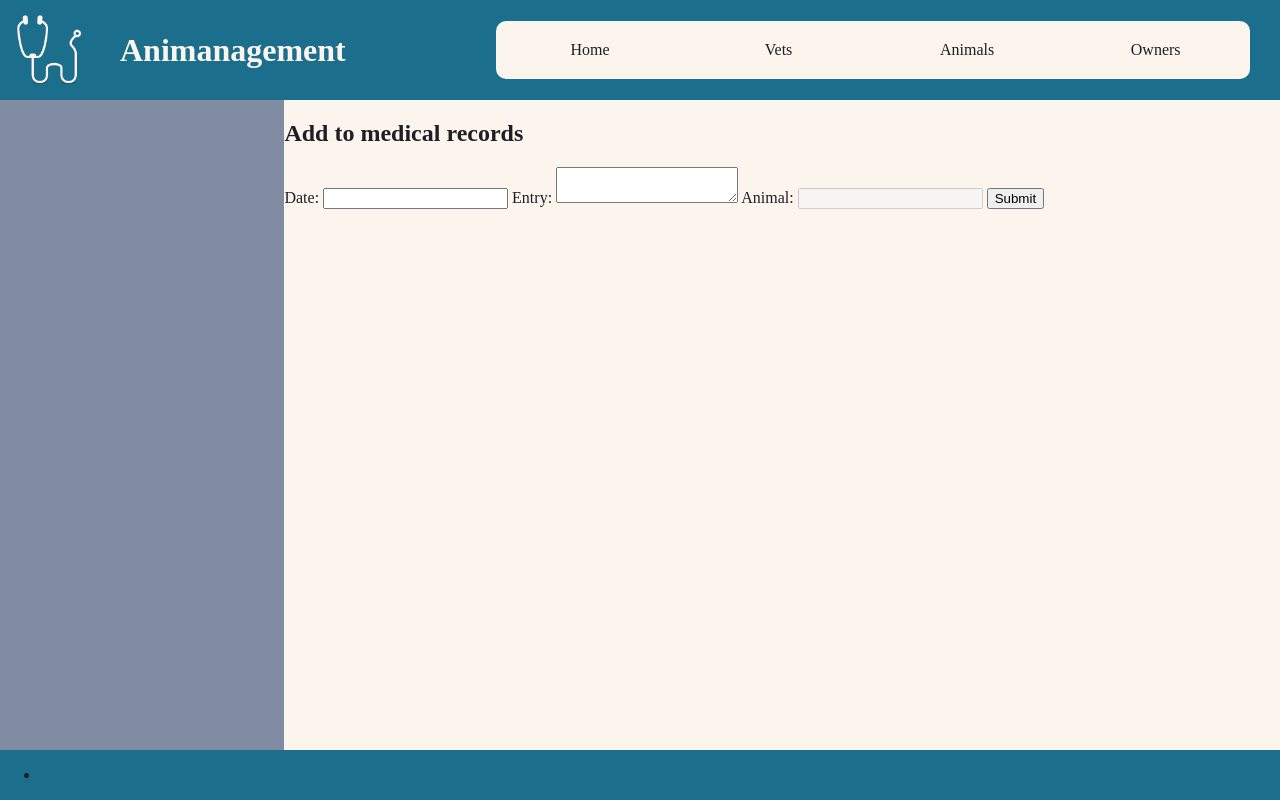
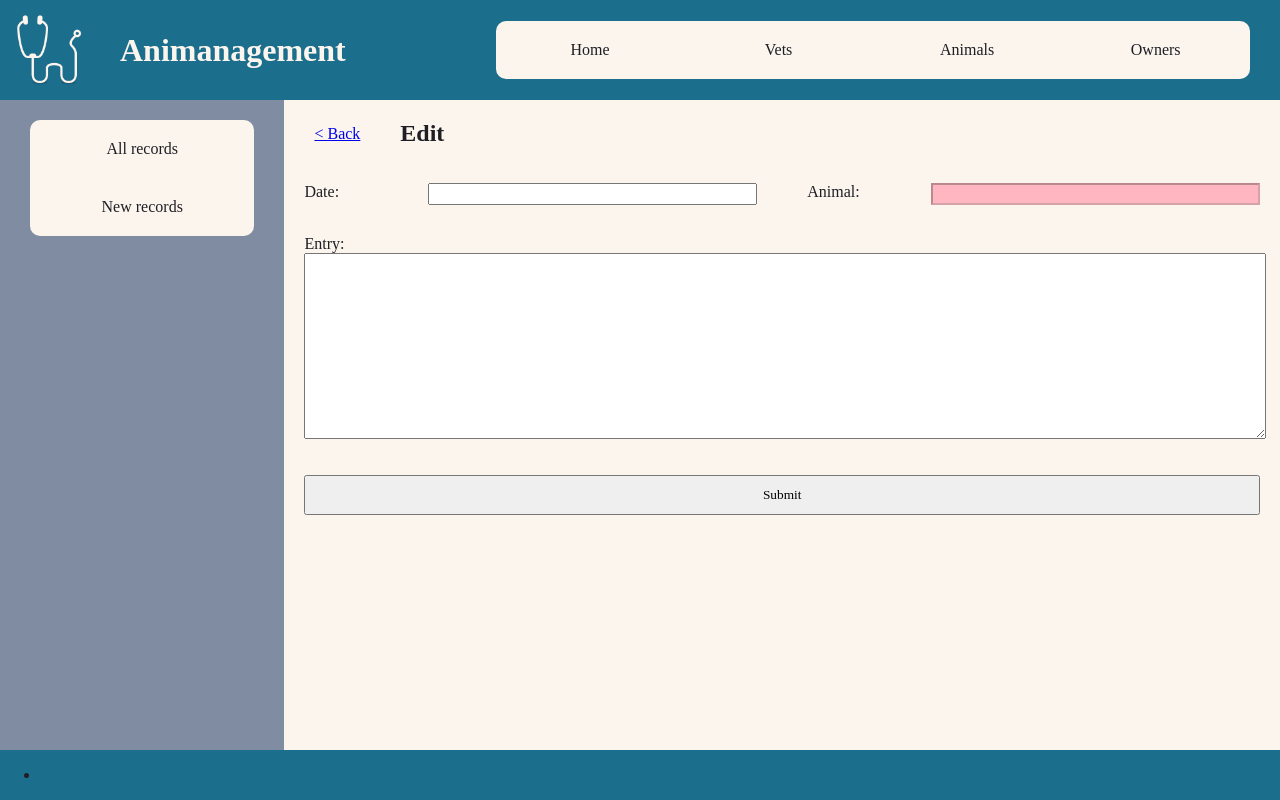
Before and after one commit to JnnyRdng/animanagement, a Flask app: template templates/records/edit.html in a window 1280 px wide. Run offline with Flask 2, Linux system fonts and the light colour scheme; the template is opened without the code that fills it, so the values that code supplies are empty; some web fonts are replaced.

Commit message:
styled new and edit record forms

```diff
--- a/templates/records/edit.html
+++ b/templates/records/edit.html
@@ -1,17 +1,32 @@
-{% extends 'base.html' %}
-
+{% extends 'records/base.html' %}
+{% block page_css %}
+<link rel="stylesheet" href=" {{ url_for('static', filename='css/form.css') }} ">
+{% endblock page_css %}
 
 {% block content %}
-<article class="new">
-  <h2>Add to medical records</h2>
+<article class="form">
+  <header>
+    <a href="/animals/{{ record.animal.id }}">&lt; Back</a>
+    <h2>Edit</h2>
+  </header>
   <form action="/records/{{ record.id }}" method="post">
-    <label for="date">Date:</label>
-    <input type="text" name="date" required value="{{ record.date }}">
-    <label for="entry">Entry:</label>
-    <textarea name="entry" required>{{ record.entry }}</textarea>
-    <label for="display_animal">Animal:</label>
-    <input type="text" name="display_animal" disabled value="{{ record.animal.name }}">
-    <input type="hidden" name="animal_id" value="{{ record.animal.id }}">
+    <ul>
+      <li>
+        <label for="date">Date:</label>
+        <input type="text" name="date" required value="{{ record.date }}">
+      </li>
+      <li>
+        <label for="display_animal">Animal:</label>
+        <input type="text" name="display_animal" disabled value="{{ record.animal.name }}">
+        <input type="hidden" name="animal_id" value="{{ record.animal.id }}">
+      </li>
+      <li class="full-width">
+        <div>
+          <label for="entry">Entry:</label>
+          <textarea name="entry" required>{{ record.entry }}</textarea>
+        </div>
+      </li>
+    </ul>
     <input type="submit">
   </form>
 </article>
--- a/templates/records/new.html
+++ b/templates/records/new.html
@@ -1,5 +1,4 @@
 {% extends 'records/base.html' %}
-{% set sidenav = "new" %}
 {% block page_css %}
 <link rel="stylesheet" href=" {{ url_for('static', filename='css/form.css') }} ">
 {% endblock page_css %}
@@ -7,8 +6,8 @@
 {% block content %}
 <article class="form">
   <header>
-    <a href="animals/{{ animal.id }}">&lt; Back</a>
-    <h2>Add to medical records</h2>
+    <a href="/animals/{{ animal.id }}">&lt; Back</a>
+    <h2>New</h2>
   </header>
   <form action="/records" method="post">
     <ul>
```
